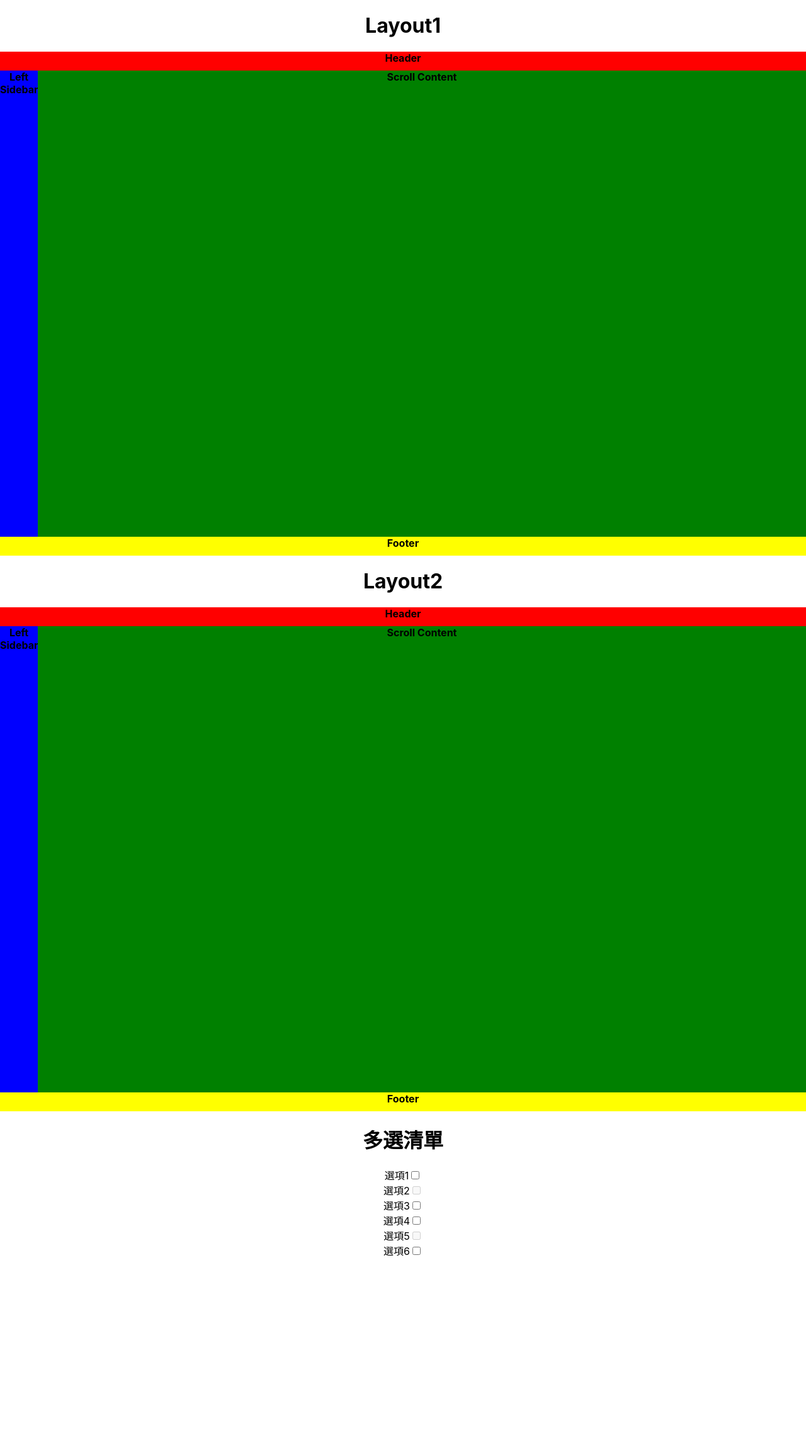
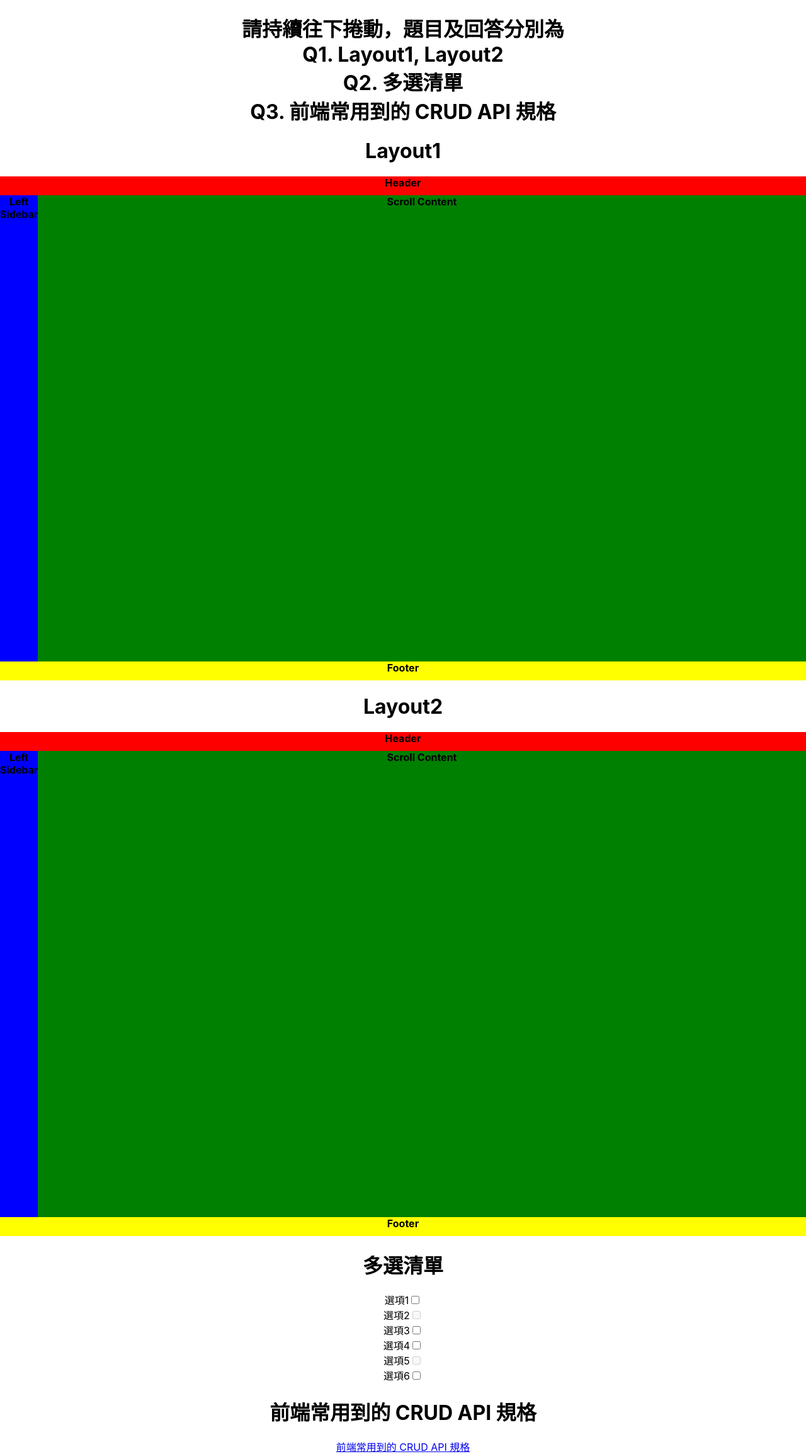
Before and after one commit to Wei12345/morrison.interview.front-end, a React (Create React App) app: page / in a window 1280 px wide. Shown: the whole page at 63% size. Before the commit the page ends 1997 px from the top, so only its background shows below. Built offline with nearby package versions, Linux system fonts and the light colour scheme.

Commit message:
feat: add CRUD API format answer

```diff
--- a/src/App.js
+++ b/src/App.js
@@ -7,6 +7,14 @@ import MultipleCheckboxList from './pages/multiple-checkbox-list/MultipleCheckbo
 function App() {
   return (
     <div className={styles.app}>
+      <div className={styles.app__answer}>
+        <h1 className={styles.app__answerTitle}>
+          請持續往下捲動，題目及回答分別為<br />
+          Q1. Layout1, Layout2<br />
+          Q2. 多選清單<br />
+          Q3. 前端常用到的 CRUD API 規格<br />
+        </h1>
+      </div>
       <div className={styles.app__answer}>
         <h1 className={styles.app__answerTitle}>Layout1</h1>
         <Layout1 />
@@ -19,6 +27,15 @@ function App() {
         <h1 className={styles.app__answerTitle}>多選清單</h1>
         <MultipleCheckboxList />
       </div>
+      <div className={styles.app__answer}>
+        <h1 className={styles.app__answerTitle}>前端常用到的 CRUD API 規格</h1>
+        <a
+          target="_blank"
+          href="https://www.evernote.com/shard/s456/sh/630c1a8d-87de-6e1e-ed2c-a275f672a174/b5fedc9daf829bef3d27ebcec221b000" rel="noreferrer"
+        >
+          前端常用到的 CRUD API 規格
+        </a>
+      </div>
     </div>
   );
 }
```
